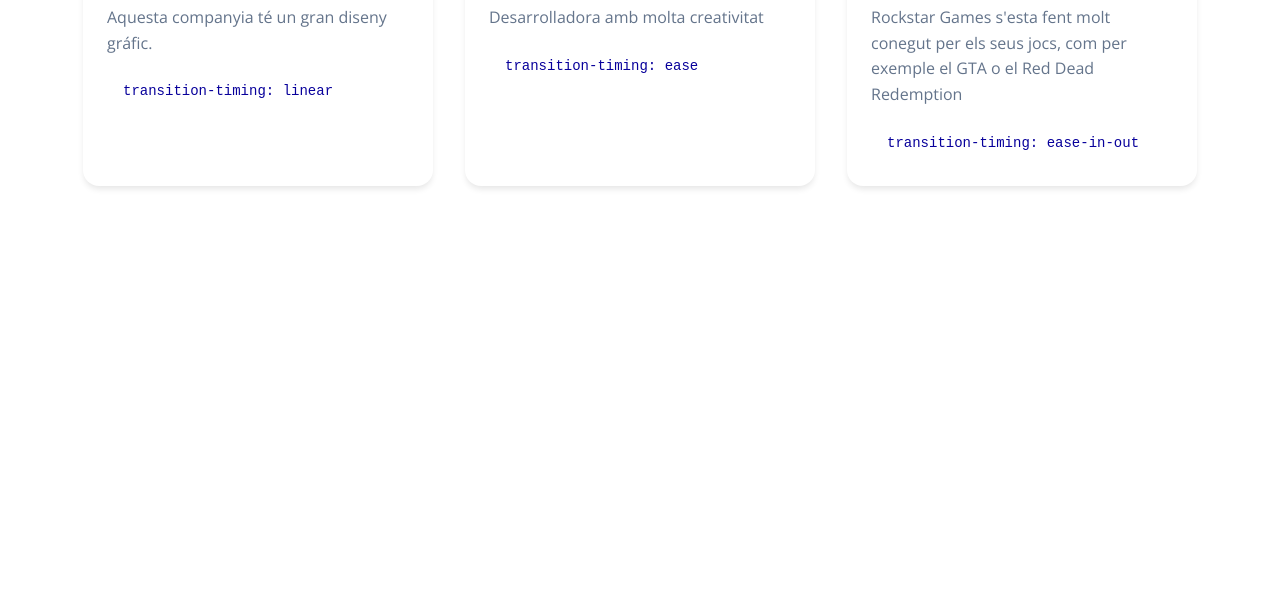
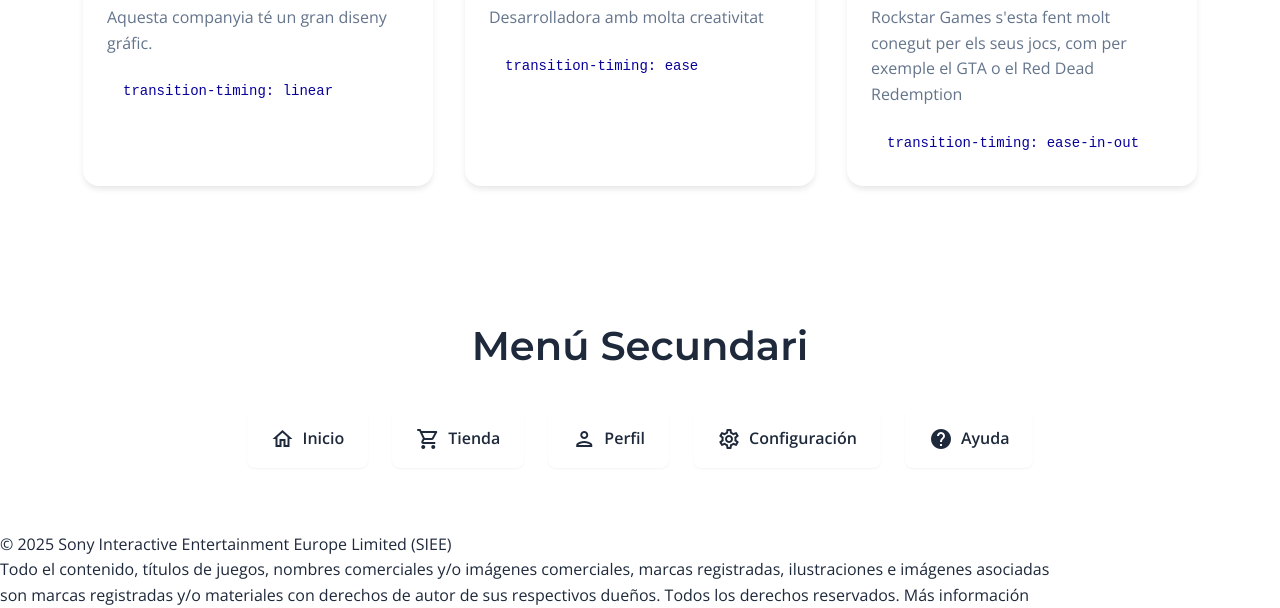
Before and after one commit to IsaacSantillan/DAM1M04-Exercici005, a plain HTML site: page index.html in a window 1280 px wide. Shown: the part 1039-1647 px from the top of the page. Before the commit the page ends 1289 px from the top, so only its background shows below. Drawn offline with nearby package versions, Linux system fonts and the light colour scheme.

Commit message:
add index.html
añadi mas contenido

```diff
--- a/estils.css
+++ b/estils.css
@@ -303,3 +303,39 @@ section {
 .card-ease-in-out .card-image {
     transition-timing-function: ease-in-out;
 }
+.secondary-menu {
+    display: flex;
+    justify-content: center;
+    gap: var(--spacing-md);
+    flex-wrap: wrap;
+    margin-top: var(--spacing-lg);
+}
+
+.menu-item {
+    display: flex;
+    align-items: center;
+    gap: var(--spacing-xs);
+    padding: var(--spacing-sm) var(--spacing-md);
+    background: var(--white);
+    border-radius: var(--radius-md);
+    box-shadow: var(--shadow-sm);
+    color: var(--dark);
+    font-weight: 600;
+    transition: all 0.4s ease-out;
+}
+
+.menu-item:hover {
+    background: var(--primary);
+    color: var(--white);
+    transform: translateY(-5px);
+    box-shadow: var(--shadow-lg);
+    letter-spacing: 1px;
+}
+
+.menu-item .material-icons-outlined {
+    transition: transform 0.4s ease-out;
+}
+
+.menu-item:hover .material-icons-outlined {
+    transform: rotate(360deg);
+}
--- a/index.html
+++ b/index.html
@@ -69,5 +69,37 @@
             </div>
         </div>
     </section>
+      <section class="menu-section">
+        <h2 class="section-title">Menú Secundari</h2>
+        <nav class="secondary-menu">
+            <a href="#" class="menu-item">
+                <span class="material-icons-outlined">home</span>
+                Inicio
+            </a>
+            <a href="https://direct.playstation.com/es-es/hardware/ps5" class="menu-item">
+                <span class="material-icons-outlined">shopping_cart</span>
+                Tienda
+            </a>
+            <a href="https://my.account.sony.com/sonyacct/signin/?duid=0000000700090100f2ccfe0a8457c961ea5c5bf221e6a4307bf5dd86564c5d717098d0756c410f93&response_type=code&client_id=e4a62faf-4b87-4fea-8565-caaabb3ac918&scope=web%3Acore&access_type=offline&state=08c76c9ea9fe1b3e9ca1c7378c15d2fa00a2ab65a10b2149f4c0d51b17ebabe9&service_entity=urn%3Aservice-entity%3Apsn&ui=pr&smcid=web%3Apdc&redirect_uri=https%3A%2F%2Fweb.np.playstation.com%2Fapi%2Fsession%2Fv1%2Fsession%3Fredirect_uri%3Dhttps%253A%252F%252Fio.playstation.com%252Fcentral%252Fauth%252Flogin%253Flocale%253Des_ES%2526postSignInURL%253Dhttps%25253A%25252F%25252Fwww.playstation.com%25252Fes-es%25252F%2526cancelURL%253Dhttps%25253A%25252F%25252Fwww.playstation.com%25252Fes-es%25252F%26x-psn-app-ver%3D%2540sie-ppr-web-session%252Fsession%252Fv5.44.0&auth_ver=v3&error=login_required&error_code=4165&error_description=User+is+not+authenticated&no_captcha=true&cid=594e3b62-d86d-404e-bc37-7771e8fc1d41#/signin/input/id" class="menu-item">
+                <span class="material-icons-outlined">person</span>
+                Perfil
+            </a>
+            <a href="#" class="menu-item">
+                <span class="material-icons-outlined">settings</span>
+                Configuración
+            </a>
+            <a href="https://www.playstation.com/es-es/support/?smcid=pdc%3Aes-es%3Asupport-store%3Aprimary%20nav%3Amsg-support%3Aasistencia" class="menu-item">
+                <span class="material-icons-outlined">help</span>
+                Ayuda
+            </a>
+        </nav>
+    </section>
+
+    <footer class="footer">
+        <p>© 2025 Sony Interactive Entertainment Europe Limited (SIEE)<br>
+Todo el contenido, títulos de juegos, nombres comerciales y/o imágenes comerciales, marcas registradas, ilustraciones e imágenes asociadas <br> son marcas registradas y/o materiales con derechos de autor de sus respectivos dueños. Todos los derechos reservados. Más información</p>
+    </footer>
+</body>
+</html>
 
 </html>
```
